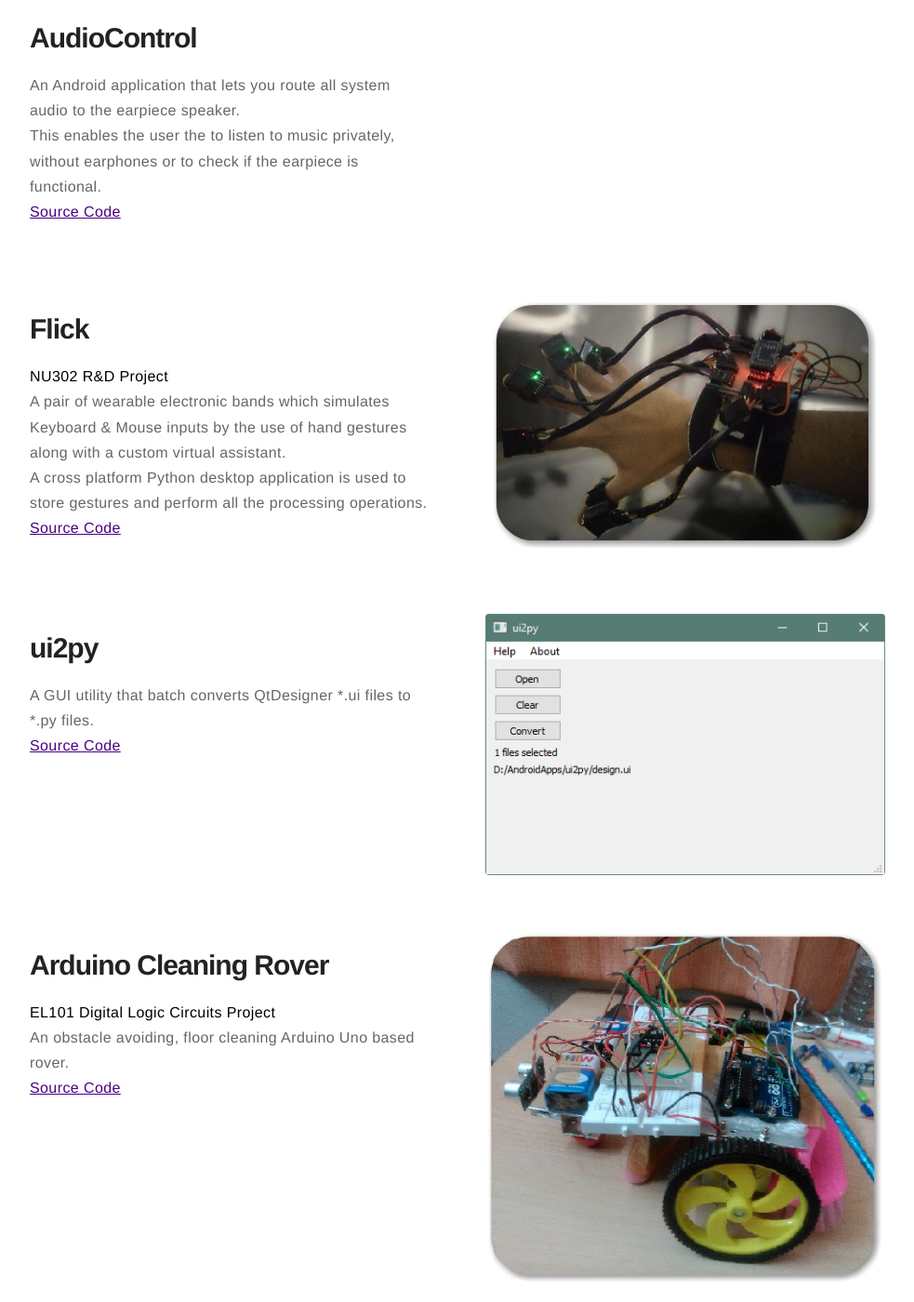
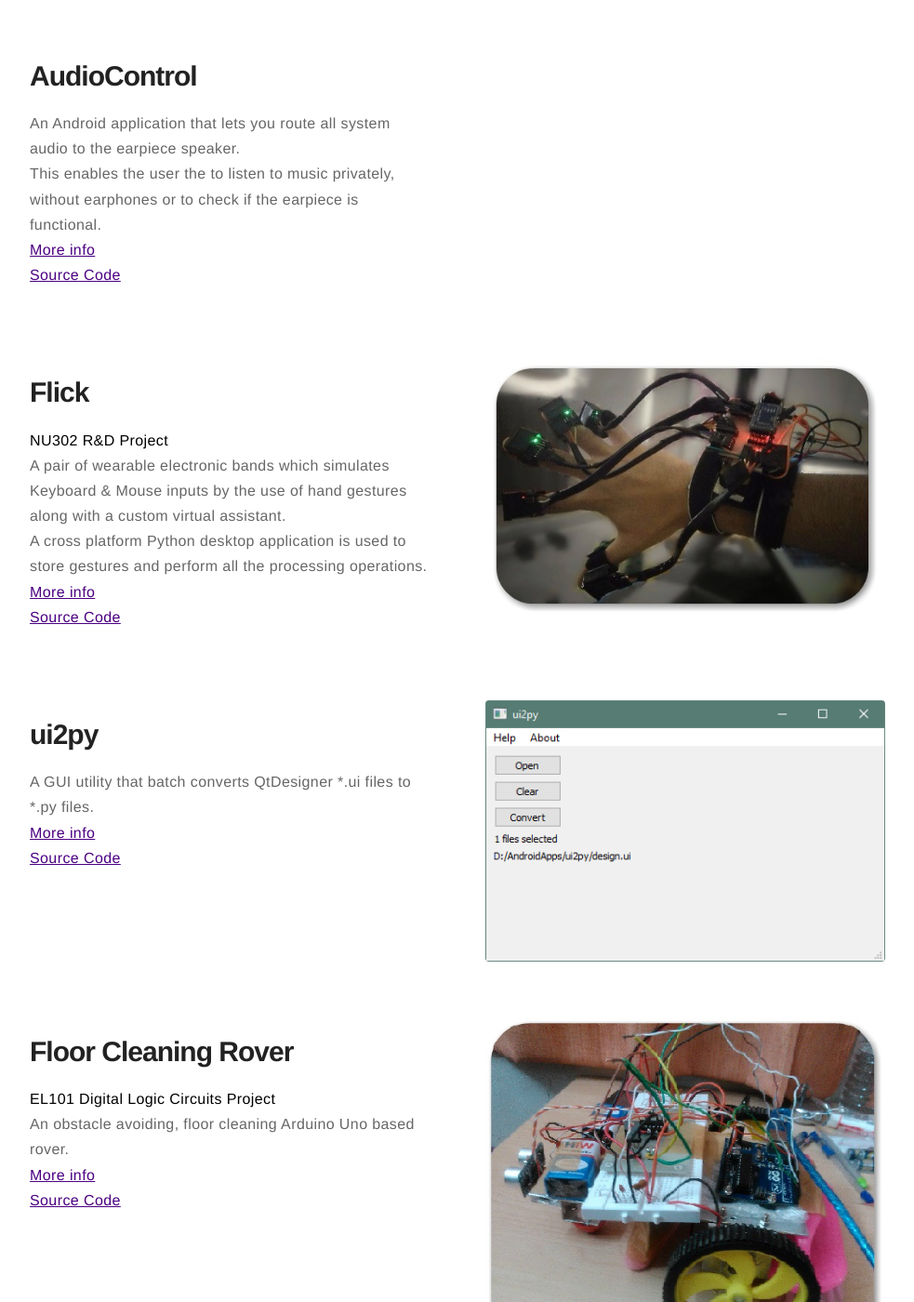
Before and after one commit to ashwinpilgaonkar/ashwinpilgaonkar.github.io, a Jekyll site: the page built from projects.html, in a window 1280 px wide and 1400 px high, scrolled down 1111 px. Shown: the whole window at 93% size, without its empty margins (178-1161 px from the left). Built offline with Jekyll 4.4.1, drawn with Linux system fonts in a browser that asks for light colours; some of the changed text lies outside the part shown.

Commit message:
Updated resume

```diff
--- a/projects.html
+++ b/projects.html
@@ -10,6 +10,8 @@ layout: page
             <strong>Udacity Android Nanodegree: Project 5</strong>
             <br>
             A material design based mock RSS feed reader.
+            <br>
+            <a href="https://github.com/ashwinpilgaonkar/XYZ-Reader/blob/master/README.md">More info</a>
             <br>
             <a href="https://github.com/ashwinpilgaonkar/XYZ-Reader">Source Code</a>
         </p>
@@ -30,6 +32,8 @@ layout: page
             An Android app that lets you browse the most popular movies. It also lets you view
             movie details, reviews and trailers.
             <br>
+            <a href="https://github.com/ashwinpilgaonkar/PopularMovies/blob/master/README.md">More info</a>
+            <br>
             <a href="https://github.com/ashwinpilgaonkar/PopularMovies/tree/PopularMovies-Stage1">Source Code (Stage 1)</a>
             <br>
             <a href="https://github.com/ashwinpilgaonkar/PopularMovies">Source Code (Stage 2)</a>
@@ -49,6 +53,8 @@ layout: page
             <br>
             An Android application that displays statistical data of a mock travel agency in the form of a table and graphs.
             <br>
+            <a href="https://github.com/ashwinpilgaonkar/BusinessStats/blob/master/README.md">More info</a>
+            <br>
             <a href="https://github.com/ashwinpilgaonkar/BusinessStats">Source Code</a>
         </p>
     </div>
@@ -65,6 +71,8 @@ layout: page
             An Android application that lets you route all system audio to the earpiece speaker.
             <br>
             This enables the user the to listen to music privately, without earphones or to check if the earpiece is functional.
+            <br>
+            <a href="https://github.com/ashwinpilgaonkar/AudioControl/blob/master/README.md">More info</a>
             <br>
             <a href="https://github.com/ashwinpilgaonkar/AudioControl">Source Code</a>
         </p>
@@ -86,6 +94,8 @@ layout: page
             <br>
             A cross platform Python desktop application is used to store gestures and perform all the processing operations.
             <br>
+            <a href="https://github.com/ashwinpilgaonkar/Flick/blob/master/README.md">More info</a>
+            <br>
             <a href="https://github.com/ashwinpilgaonkar/Flick">Source Code</a>
         </p>
     </div>
@@ -101,6 +111,8 @@ layout: page
         <p>
             A GUI utility that batch converts QtDesigner *.ui files to *.py files.
             <br>
+            <a href="https://github.com/ashwinpilgaonkar/ui2py/blob/master/README.md">More info</a>
+            <br>
             <a href="https://github.com/ashwinpilgaonkar/ui2py">Source Code</a>
         </p>
     </div>
@@ -113,11 +125,13 @@ layout: page
 <br>
 <div class="flexbox-container">
     <div>
-        <h1>Arduino Cleaning Rover</h1>
+        <h1>Floor Cleaning Rover</h1>
         <p>
             <strong>EL101 Digital Logic Circuits Project</strong>
             <br>
             An obstacle avoiding, floor cleaning Arduino Uno based rover.
+            <br>
+            <a href="https://github.com/ashwinpilgaonkar/Cleaning-Rover/blob/master/README.md">More info</a>
             <br>
             <a href="https://github.com/ashwinpilgaonkar/Cleaning-Rover">Source Code</a>
         </p>
```
Also changed, not shown: 1 other file.
